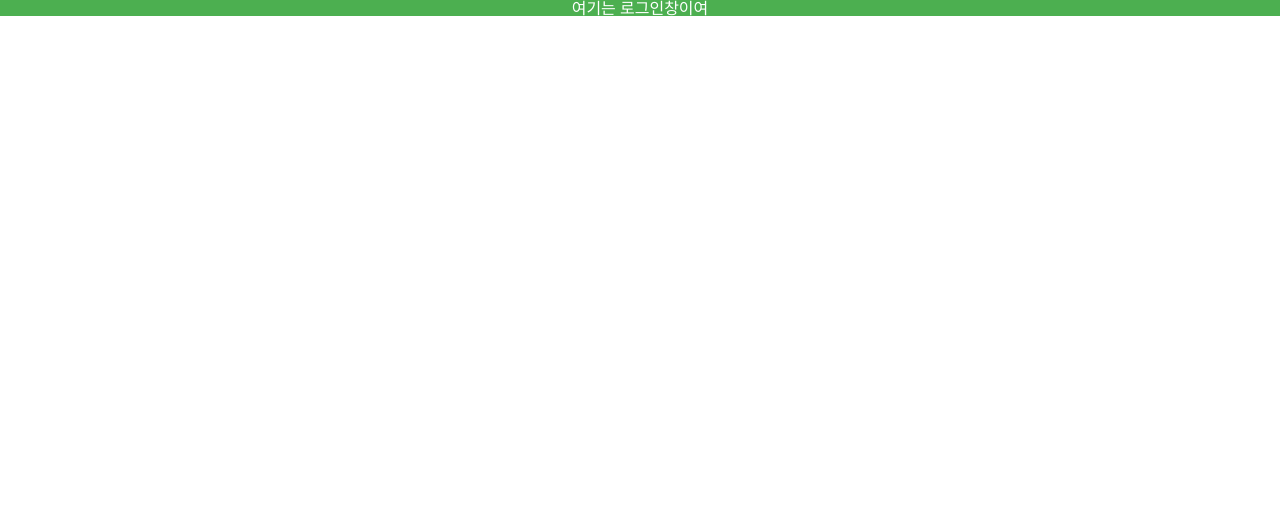
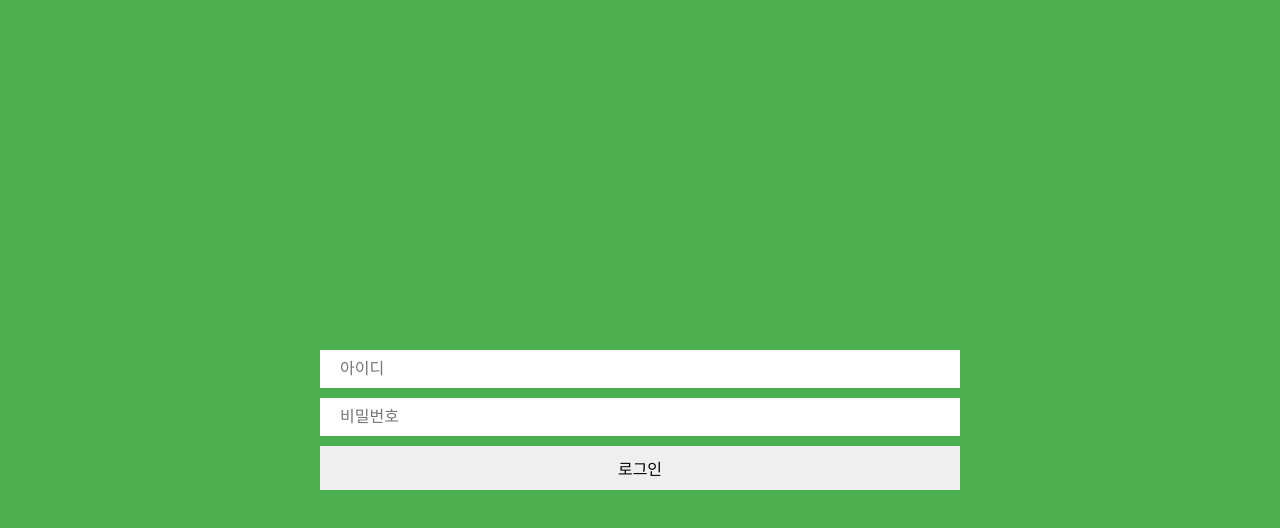
Before and after one commit to SungminPark1997/football-hub, a React (Create React App) app in the folder client/: page /login in a window 1280 px wide. Shown: the top 528 px of the page. Built offline with nearby package versions, Linux system fonts and the light colour scheme.

Commit message:
feat: add login form component

```diff
--- a/client/package.json
+++ b/client/package.json
@@ -13,6 +13,7 @@
     "@types/react-dom": "^18.3.0",
     "react": "^18.3.1",
     "react-dom": "^18.3.1",
+    "react-hook-form": "^7.52.0",
     "react-redux": "^9.1.2",
     "react-router-dom": "^6.23.1",
     "react-scripts": "5.0.1",
--- a/client/src/home.tsx
+++ b/client/src/home.tsx
@@ -1,9 +1,8 @@
-import { useState } from "react";
 import { useDispatch, useSelector } from "react-redux";
 import { useNavigate } from "react-router-dom";
 
 import styled from "styled-components";
-import { logout } from "./features/user/authSlice";
+import { loginSuccess, logout } from "./features/user/authSlice";
 import { RootState } from "./store";
 
 const Wrapper = styled.div`
@@ -22,7 +21,9 @@ const Header = styled.div`
 const Title = styled.div`
   font-size: 30px;
 `;
-const Logbutton = styled.div``;
+const Logbutton = styled.div`
+  cursor: pointer;
+`;
 export default function Home() {
   const isLogin = useSelector((state: RootState) => state.auth.isLogin);
   const nagivate = useNavigate();
@@ -31,6 +32,7 @@ export default function Home() {
     if (isLogin) {
       dispatch(logout());
     } else {
+      dispatch(loginSuccess());
       nagivate("/login");
     }
   };
--- a/client/src/login.tsx
+++ b/client/src/login.tsx
@@ -1,3 +1,55 @@
+import styled from "styled-components";
+
+import { useForm } from "react-hook-form";
+import { useNavigate } from "react-router-dom";
+const Wrapper = styled.div`
+  width: 100%;
+  height: 100vh;
+  display: flex;
+  justify-content: center;
+  align-items: center;
+`;
+export const Form = styled.form`
+  margin-top: 50px;
+  margin-bottom: 10px;
+  display: flex;
+  flex-direction: column;
+  gap: 10px;
+  width: 50%;
+`;
+
+export const Input = styled.input`
+  padding: 10px 20px;
+
+  border: none;
+  width: 100%;
+  font-size: 16px;
+  &[type="submit"] {
+    cursor: pointer;
+    &:hover {
+      opacity: 0.8;
+    }
+  }
+`;
+
 export default function Login() {
-  return <div>여기는 로그인창이여</div>;
+  const { register, handleSubmit } = useForm();
+  const navigate = useNavigate();
+  const onClick = () => {
+    alert("hi");
+    navigate("/");
+  };
+  return (
+    <Wrapper>
+      <Form onSubmit={handleSubmit(onClick)}>
+        <Input {...register("id")} placeholder="아이디" />
+        <Input
+          {...register("password", { required: true, minLength: 6 })}
+          placeholder="비밀번호"
+          type="password"
+        />
+        <Input type="submit" value={"로그인"} />
+      </Form>
+    </Wrapper>
+  );
 }
```
Also changed, not shown: 1 other file (tests, documents, lock files or other folders).
